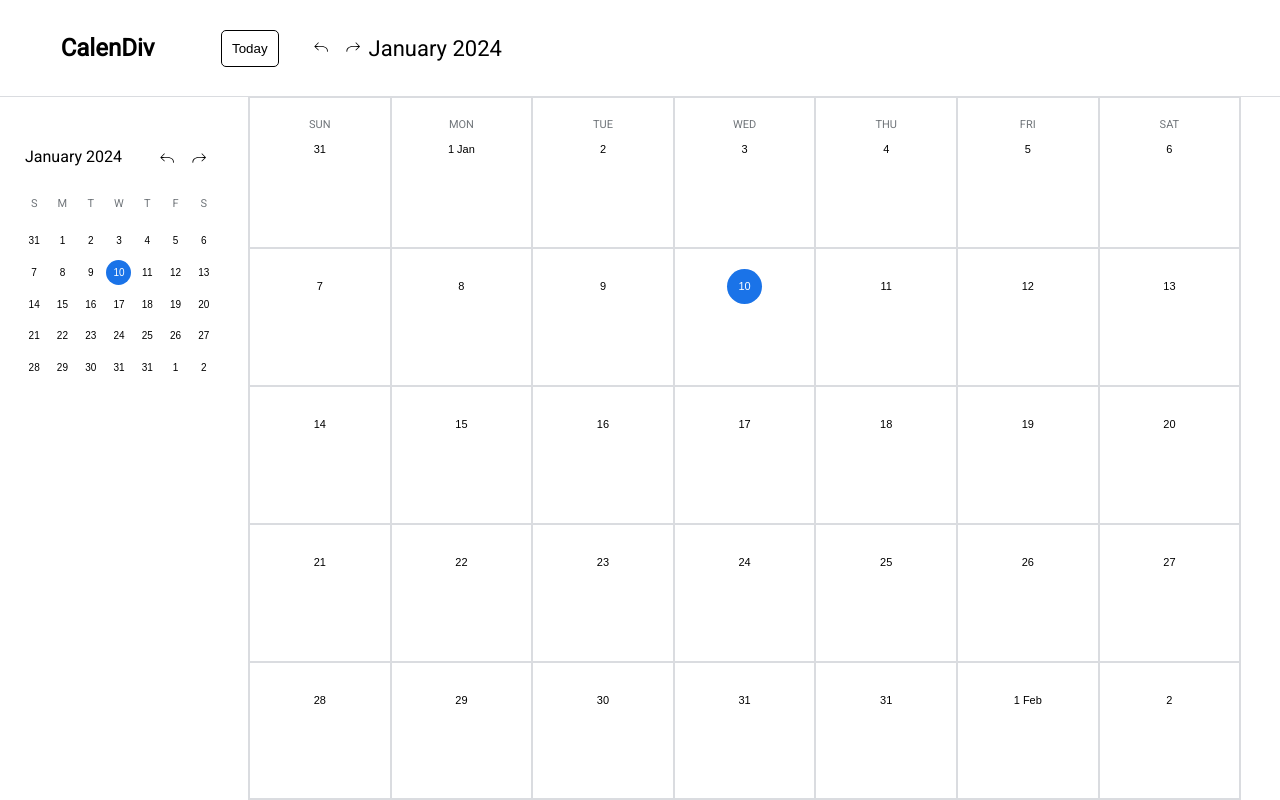
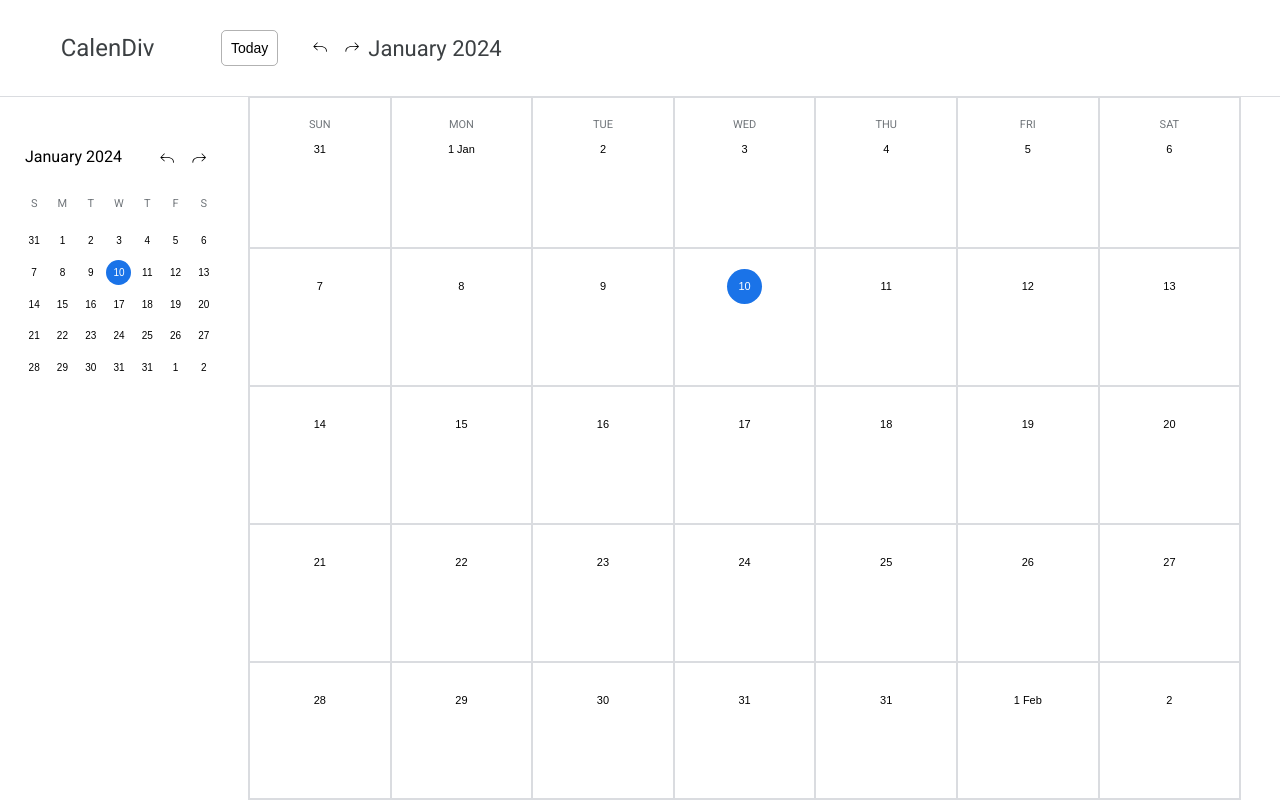
Before and after one commit to h-zahar/calendiv-react, a React (Vite) app: page / in a window 1280 px wide. Built offline with nearby package versions, Linux system fonts and the light colour scheme.

Commit message:
Improved Color

```diff
--- a/src/components/Header.tsx
+++ b/src/components/Header.tsx
@@ -21,7 +21,15 @@ const Header = ({
       }}
     >
       <div style={{ minWidth: 175 }}>
-        <h2 style={{ textAlign: "center" }}>CalenDiv</h2>
+        <h2
+          style={{
+            textAlign: "center",
+            fontWeight: "lighter",
+            color: "rgb(60,64,67)",
+          }}
+        >
+          CalenDiv
+        </h2>
       </div>
       <div style={{ flex: 1, marginLeft: 20 }}>
         <div
@@ -38,9 +46,10 @@ const Header = ({
           >
             <p
               style={{
-                padding: "10px",
-                border: "1px solid black",
+                padding: "9px",
+                border: "1px solid rgba(0, 0, 0, 0.3)",
                 borderRadius: "5px",
+                fontSize: "0.875rem",
               }}
             >
               Today
@@ -83,7 +92,11 @@ const Header = ({
             {/* </p> */}
           </button>
 
-          <div>{format(viewDate, "MMMM yyyy")} </div>
+          <div>
+            <span style={{ color: "rgb(60, 64, 67)", fontWeight: "400" }}>
+              {format(viewDate, "MMMM yyyy")}
+            </span>
+          </div>
         </div>
       </div>
       <div></div>
```
